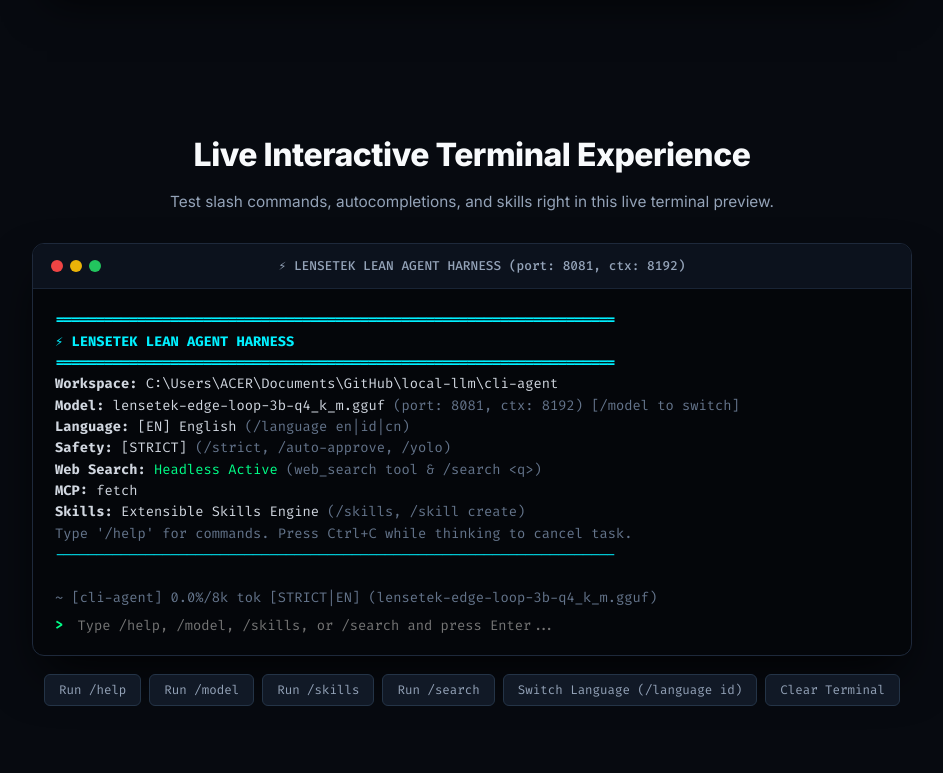
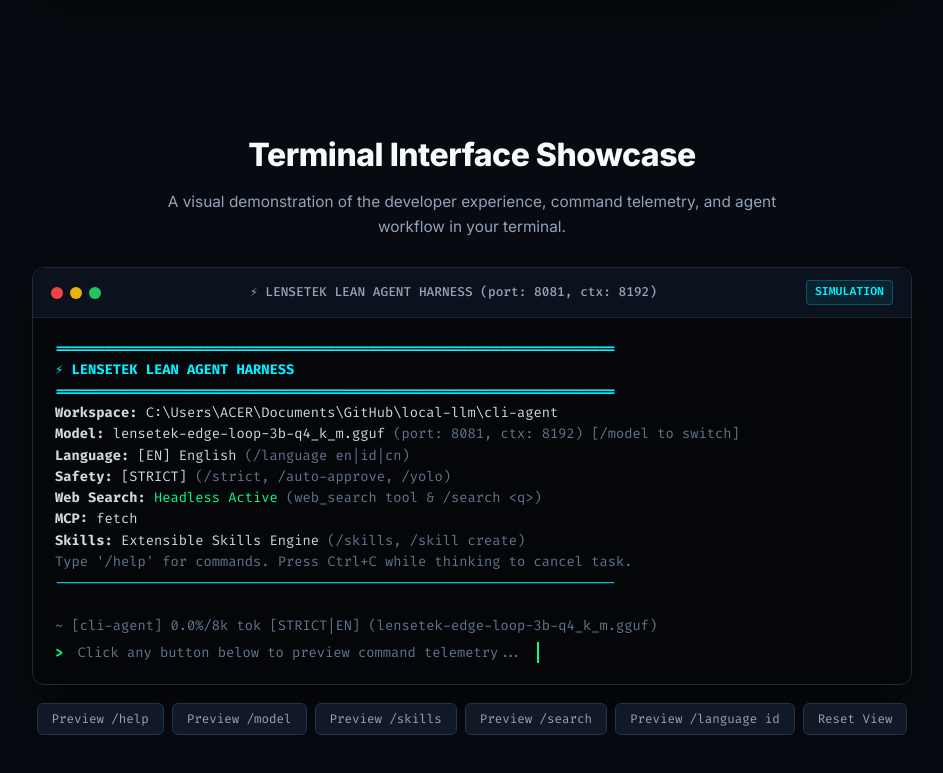
Before and after one commit to lensetek-int/local-agent-harness, a plain HTML site: page docs/index.html in a window 1280 px wide. Shown: the part 1008-1781 px from the top of the page, without its empty margins (168-1111 px from the left). Drawn offline with Linux system fonts and the light colour scheme.

Commit message:
design: reframe live terminal to Terminal Interface Showcase simulation

```diff
--- a/docs/index.html
+++ b/docs/index.html
@@ -723,7 +723,7 @@
       </a>
       <div class="nav-links">
         <a href="#install">Install</a>
-        <a href="#demo">Live Demo</a>
+        <a href="#showcase">Terminal UI</a>
         <a href="#features">Architecture</a>
         <a href="#commands">Commands</a>
         <a href="https://huggingface.co/spaces/lensetek/lensetek-edge-ai-agent" target="_blank" class="btn-github">
@@ -851,11 +851,11 @@
     </section>
 
     <!-- ========================================================== -->
-    <!-- INTERACTIVE TERMINAL PREVIEW                               -->
+    <!-- TERMINAL INTERFACE SHOWCASE                                -->
     <!-- ========================================================== -->
-    <section id="demo" class="terminal-section">
-      <h2 class="section-title">Live Interactive Terminal Experience</h2>
-      <p class="section-desc">Test slash commands, autocompletions, and skills right in this live terminal preview.</p>
+    <section id="showcase" class="terminal-section">
+      <h2 class="section-title">Terminal Interface Showcase</h2>
+      <p class="section-desc">A visual demonstration of the developer experience, command telemetry, and agent workflow in your terminal.</p>
 
       <div class="terminal-card">
         <div class="terminal-bar">
@@ -865,7 +865,7 @@
             <span class="dot dot-green"></span>
           </div>
           <div class="terminal-title">⚡ LENSETEK LEAN AGENT HARNESS (port: 8081, ctx: 8192)</div>
-          <div style="width: 30px;"></div>
+          <div style="font-size: 0.72rem; padding: 2px 8px; border-radius: 4px; background: rgba(0, 240, 255, 0.08); border: 1px solid rgba(0, 240, 255, 0.25); color: var(--accent-cyan); font-family: var(--font-mono); font-weight: 600;">SIMULATION</div>
         </div>
         <div id="terminalBody" class="terminal-body">
 <span class="term-cyan term-bold">====================================================================</span><br>
@@ -884,19 +884,20 @@
 <div id="termHistory"></div>
 <div class="cli-prompt-container">
   <span class="term-green term-bold">&gt;&nbsp;</span>
-  <input type="text" id="cliInputField" class="cli-input" placeholder="Type /help, /model, /skills, or /search and press Enter..." autocomplete="off" spellcheck="false">
+  <span id="termActivePrompt" class="term-dim">Click any button below to preview command telemetry...</span>
+  <span style="border-right: 2px solid #00ff88; animation: pulse 1s infinite;">&nbsp;</span>
 </div>
         </div>
       </div>
 
       <!-- Quick Interactive Demo Buttons -->
       <div class="demo-controls">
-        <button class="btn-demo" onclick="triggerCliCommand('/help')">Run /help</button>
-        <button class="btn-demo" onclick="triggerCliCommand('/model')">Run /model</button>
-        <button class="btn-demo" onclick="triggerCliCommand('/skills')">Run /skills</button>
-        <button class="btn-demo" onclick="triggerCliCommand('/search local AI agent')">Run /search</button>
-        <button class="btn-demo" onclick="triggerCliCommand('/language id')">Switch Language (/language id)</button>
-        <button class="btn-demo" onclick="triggerCliCommand('/clear')">Clear Terminal</button>
+        <button class="btn-demo" onclick="triggerCliCommand('/help')">Preview /help</button>
+        <button class="btn-demo" onclick="triggerCliCommand('/model')">Preview /model</button>
+        <button class="btn-demo" onclick="triggerCliCommand('/skills')">Preview /skills</button>
+        <button class="btn-demo" onclick="triggerCliCommand('/search local AI agent')">Preview /search</button>
+        <button class="btn-demo" onclick="triggerCliCommand('/language id')">Preview /language id</button>
+        <button class="btn-demo" onclick="triggerCliCommand('/clear')">Reset View</button>
       </div>
     </section>
 
@@ -1107,8 +1108,9 @@
       });
     }
 
-    // Interactive CLI Terminal Input
+    // Optional Interactive CLI Terminal Input
     const cliInputField = document.getElementById('cliInputField');
+    if (cliInputField) {
       cliInputField.addEventListener('keydown', function(e) {
         if (e.key === 'Enter') {
           const val = this.value.trim();
@@ -1118,10 +1120,16 @@
           }
         }
       });
+    }
 
-    // Command Trigger
+    // Command Trigger for Preview Showcase
     function triggerCliCommand(cmd) {
       const termHistory = document.getElementById('termHistory');
+      const termBody = document.getElementById('terminalBody');
+      const activePrompt = document.getElementById('termActivePrompt');
+      if (activePrompt) {
+        activePrompt.textContent = cmd;
+      }
       const termBody = document.getElementById('terminalBody');
 
       if (cmd === '/clear') {
```
Also changed, not shown: index.html (+23 -15 lines). Lines whose indentation alone changed are shown as unchanged.
